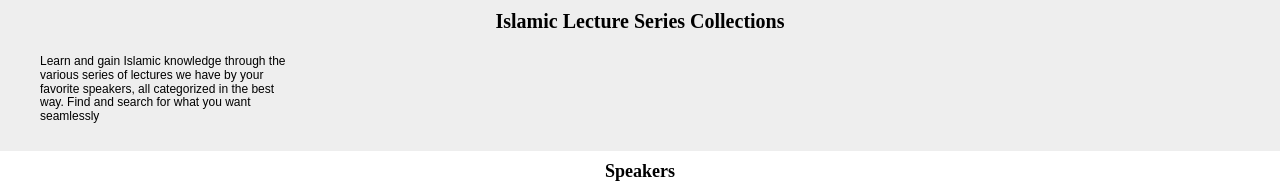
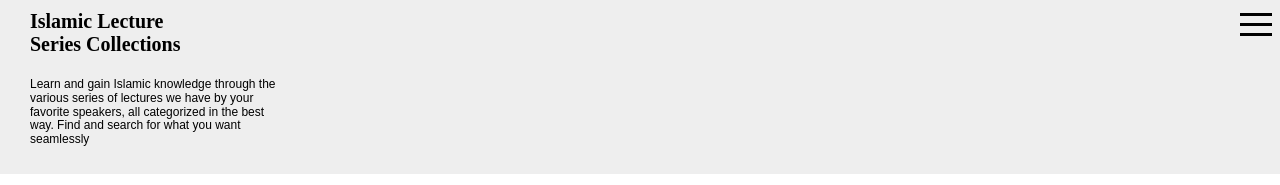
Before and after one commit to sajidmohd717/islamic-lectures-react, a React (Vite) app: page /tafsir in a window 1280 px wide. Shown: the top 185 px of the page. Built offline with nearby package versions, Linux system fonts and the light colour scheme; no server answers; the HTML template or start-up script is replaced by a standard one; a web font is replaced by a local one.

Commit message:
improved header UI and added burger icon

```diff
--- a/package.json
+++ b/package.json
@@ -10,6 +10,7 @@
     "preview": "vite preview"
   },
   "dependencies": {
+    "hamburger-react": "^2.5.1",
     "normalize.css": "^8.0.1",
     "react": "^18.2.0",
     "react-dom": "^18.2.0",
--- a/src/pages/Home/Home.jsx
+++ b/src/pages/Home/Home.jsx
@@ -7,6 +7,7 @@ import SeriesContainer from "../../series/SeriesContainer.jsx";
 import imageMap from "./imageImports.js";  // Import the imageMap
 import Speakers from "./speaker/Speakers.jsx";
 import Intro from "./intro/Intro.jsx";
+import Navbar from "./Navbar/Navbar.jsx";
 
 function Home() {
   const [displayedSeries, setDisplayedSeries] = useState("All");
--- /dev/null
+++ b/src/pages/Home/Navbar/Navbar.jsx
@@ -0,0 +1,9 @@
+function Navbar() {
+    return(
+        <>
+        <span>home</span>
+        </>
+    )
+}
+
+export default Navbar
--- a/src/pages/Home/intro/Intro.jsx
+++ b/src/pages/Home/intro/Intro.jsx
@@ -1,11 +1,25 @@
 import Speakers from "../speaker/Speakers"
 import styles from "./Intro.module.css"
 
+import React, { useState, useEffect } from "react";
+
+import Hamburger from 'hamburger-react'
+
 function Intro() {
+  const [isOpen, setOpen] = useState(false)
+
     return (
       <>
         <div className={styles["title-container"]}>
-          <h1 className={styles["title"]}>Islamic Lecture Series Collections</h1>
+          <div className={styles["title-hamburger-container"]}>
+            <div className={styles['logo']}>
+              <h1 className={styles["title"]}>Islamic Lecture</h1>
+              <h1 className={styles["title"]}>Series Collections</h1>
+            </div>
+
+            <Hamburger toggled={isOpen} toggle={setOpen} />
+          </div>
+
           <p className={styles["title-p"]}>
             Learn and gain Islamic knowledge through the various series of
             lectures we have by your favorite speakers, all categorized in the
--- a/src/pages/Home/intro/Intro.module.css
+++ b/src/pages/Home/intro/Intro.module.css
@@ -1,6 +1,4 @@
 .title {
-  padding: 10px;
-  text-align: center;
   font-family: "Inria Serif", serif;
   font-size: 20px;
   margin: 0px;
@@ -11,10 +9,21 @@
   display: flex;
   font-size: 12px;
   width: 250px;
-  margin-left: 40px;
+  margin-left: 30px;
 }
 
 .title-container {
   background-color: #eeeeee;
   padding-bottom: 15px;
 }
+
+.title-hamburger-container {
+  display: flex;
+  justify-content: space-between;
+}
+
+.logo {
+  display: flex;
+  flex-direction: column;
+  padding: 10px 0px 10px 30px;
+}
```
Also changed, not shown: 1 other file (tests, documents, lock files or other folders).
